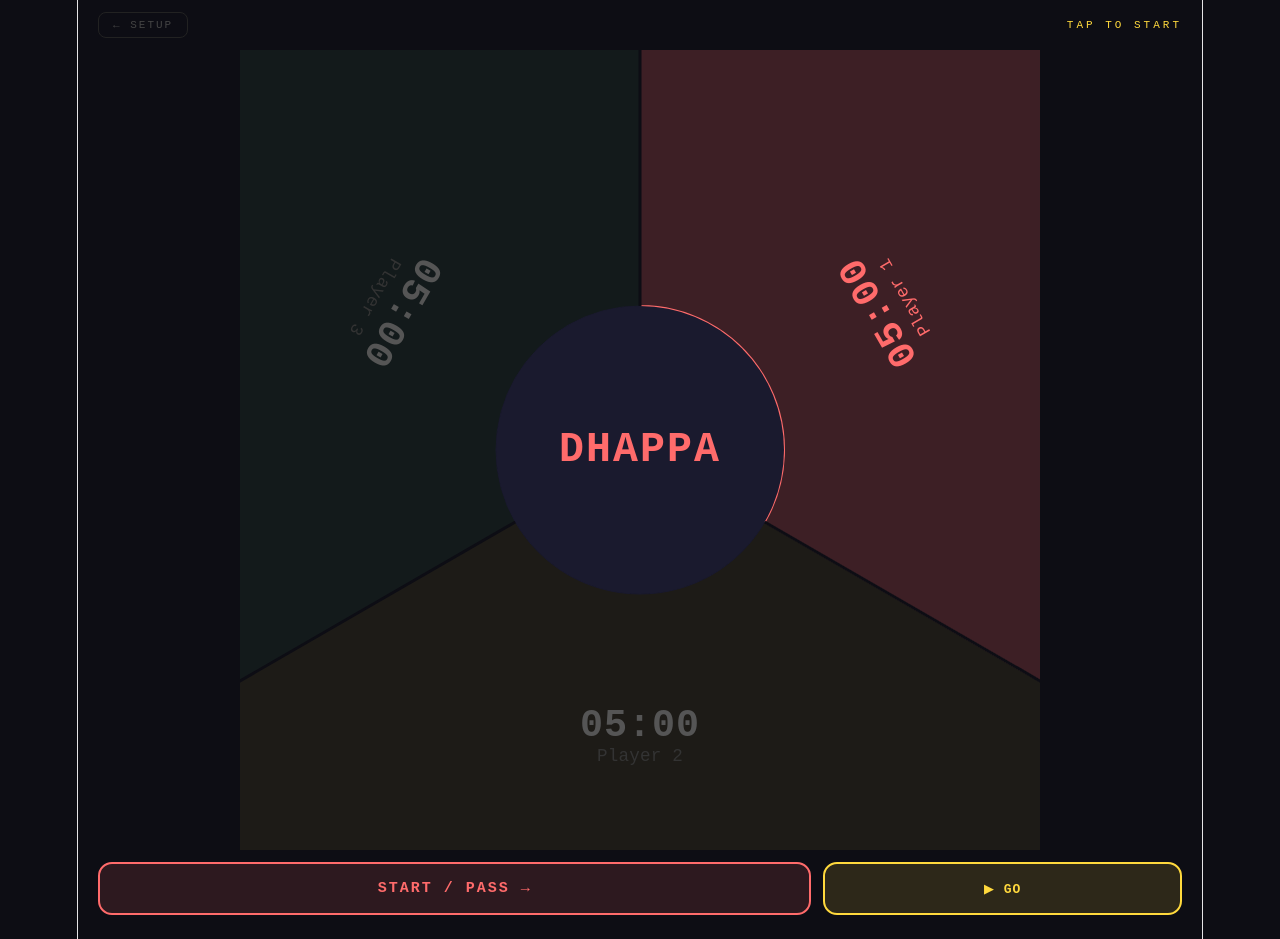
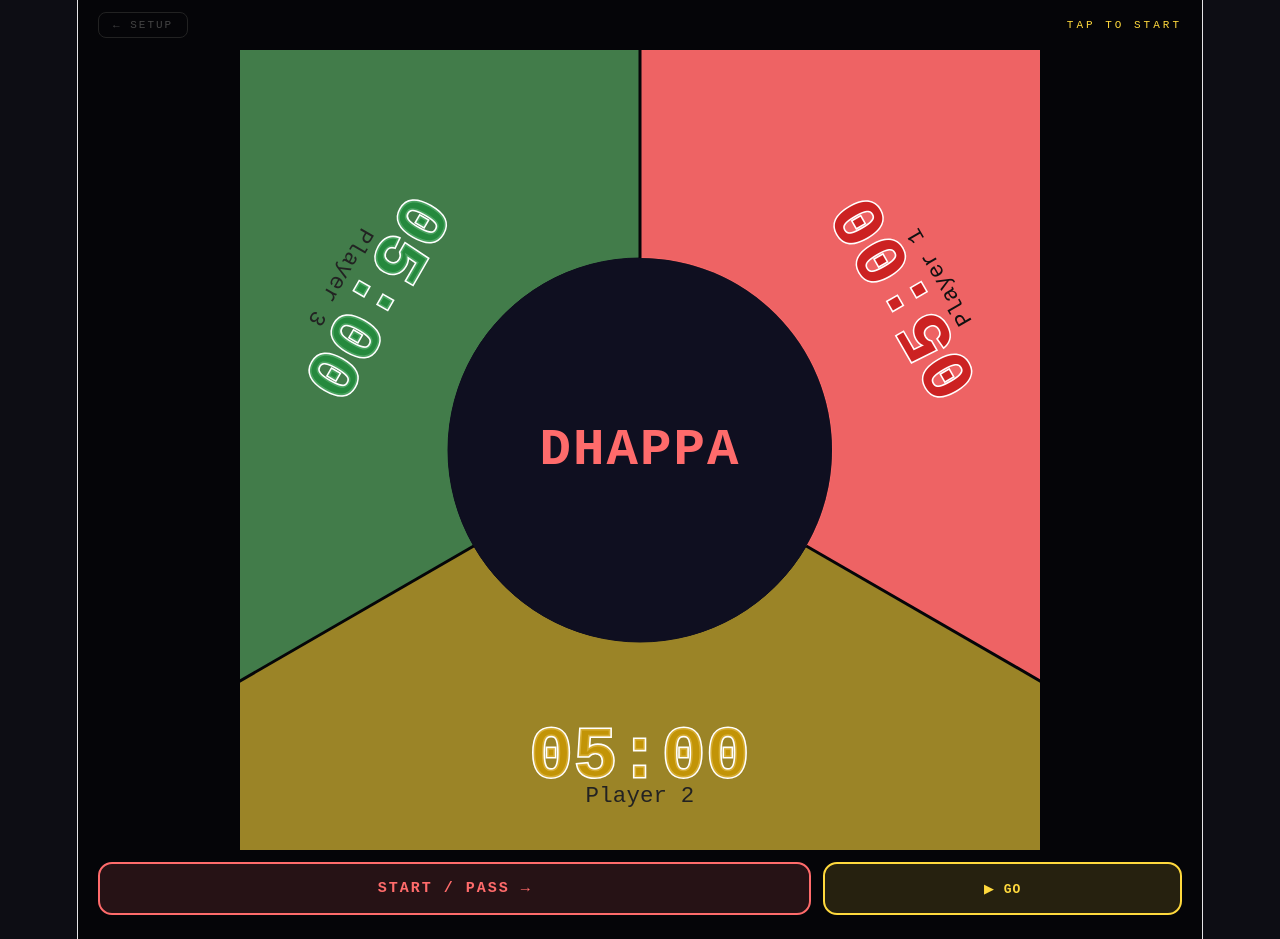
Before and after one commit to H3LLH4X/combine-clock, a React (Vite) app: page / in a window 1280 px wide. Both pictures are taken after a click on the button "START →". Built offline with nearby package versions, Linux system fonts and the light colour scheme.

Commit message:
added indicator, larger size of time and center button, lighter colours, outline for time

```diff
--- a/src/App.jsx
+++ b/src/App.jsx
@@ -1,7 +1,7 @@
 import { useState, useEffect, useRef, useCallback } from "react";
 
 const COLORS = ["#FF6B6B","#FFD93D","#6BCB77","#4D96FF","#C77DFF","#FF9F1C"];
-const DARK = ["#cc4444","#ccaa00","#3a9944","#1a66cc","#8833cc","#cc6600"];
+const DARK =   ["#cc2222","#cc9900","#1e8c3a","#1155cc","#7722cc","#cc5500"];
 const INITIAL_TIME = 5 * 60;
 
 function formatTime(s) {
@@ -22,30 +22,30 @@ function SetupScreen({ onStart }) {
   const [mins, setMins] = useState(5);
   const [names, setNames] = useState(["Player 1","Player 2","Player 3","Player 4","Player 5","Player 6"]);
   return (
-    <div style={{minHeight:"100vh",background:"#0d0d14",display:"flex",flexDirection:"column",alignItems:"center",justifyContent:"center",fontFamily:"'Courier New',monospace",padding:"2rem"}}>
+    <div style={{minHeight:"100vh",background:"#050508",display:"flex",flexDirection:"column",alignItems:"center",justifyContent:"center",fontFamily:"'Courier New',monospace",padding:"2rem"}}>
       <div style={{width:"100%",maxWidth:440}}>
         <div style={{textAlign:"center",marginBottom:32}}>
-          <div style={{fontSize:48,letterSpacing:4,color:"#fff",fontWeight:900,textShadow:"0 0 40px #FF6B6B88"}}>DHAPPA</div>
+          <div style={{fontSize:48,letterSpacing:4,color:"#fff",fontWeight:900}}>DHAPPA</div>
           <div style={{color:"#555",fontSize:12,letterSpacing:6,marginTop:4}}>MULTIPLAYER CLOCK</div>
         </div>
-        <div style={{background:"#13131f",border:"1px solid #222",borderRadius:16,padding:28}}>
+        <div style={{background:"#0a0a14",border:"1px solid #222",borderRadius:16,padding:28}}>
           <div style={{marginBottom:20}}>
             <div style={{color:"#555",fontSize:11,letterSpacing:3,marginBottom:10}}>PLAYERS</div>
             <div style={{display:"flex",gap:8}}>
               {[2,3,4,5,6].map(v=>(
-                <button key={v} onClick={()=>setN(v)} style={{flex:1,padding:"10px 0",borderRadius:10,border:n===v?`2px solid ${COLORS[v-2]}`:"1px solid #222",background:n===v?`${COLORS[v-2]}22`:"#0d0d14",color:n===v?COLORS[v-2]:"#444",fontFamily:"'Courier New',monospace",fontSize:15,fontWeight:900,cursor:"pointer",transition:"all .15s"}}>{v}</button>
+                <button key={v} onClick={()=>setN(v)} style={{flex:1,padding:"10px 0",borderRadius:10,border:n===v?`2px solid ${COLORS[v-2]}`:"1px solid #222",background:n===v?`${COLORS[v-2]}22`:"#050508",color:n===v?COLORS[v-2]:"#444",fontFamily:"'Courier New',monospace",fontSize:15,fontWeight:900,cursor:"pointer",transition:"all .15s"}}>{v}</button>
               ))}
             </div>
           </div>
           <div style={{marginBottom:20}}>
             <div style={{color:"#555",fontSize:11,letterSpacing:3,marginBottom:10}}>MINUTES PER PLAYER</div>
-            <input type="number" min={1} max={60} value={mins} onChange={e=>setMins(Number(e.target.value))} style={{width:"100%",background:"#0d0d14",border:"1px solid #222",borderRadius:8,padding:"10px 14px",color:"#fff",fontFamily:"'Courier New',monospace",fontSize:18,outline:"none",boxSizing:"border-box"}} />
+            <input type="number" min={1} max={60} value={mins} onChange={e=>setMins(Number(e.target.value))} style={{width:"100%",background:"#050508",border:"1px solid #222",borderRadius:8,padding:"10px 14px",color:"#fff",fontFamily:"'Courier New',monospace",fontSize:18,outline:"none",boxSizing:"border-box"}} />
           </div>
           <div style={{marginBottom:24}}>
             <div style={{color:"#555",fontSize:11,letterSpacing:3,marginBottom:10}}>NAMES</div>
             <div style={{display:"grid",gridTemplateColumns:"1fr 1fr",gap:8}}>
               {Array.from({length:n},(_,i)=>(
-                <input key={i} value={names[i]} onChange={e=>setNames(arr=>arr.map((v,j)=>j===i?e.target.value:v))} style={{background:"#0d0d14",border:`1px solid ${COLORS[i]}55`,borderLeft:`3px solid ${COLORS[i]}`,borderRadius:6,padding:"8px 10px",color:COLORS[i],fontFamily:"'Courier New',monospace",fontSize:13,outline:"none"}} />
+                <input key={i} value={names[i]} onChange={e=>setNames(arr=>arr.map((v,j)=>j===i?e.target.value:v))} style={{background:"#050508",border:`1px solid ${COLORS[i]}55`,borderLeft:`3px solid ${COLORS[i]}`,borderRadius:6,padding:"8px 10px",color:COLORS[i],fontFamily:"'Courier New',monospace",fontSize:13,outline:"none"}} />
               ))}
             </div>
           </div>
@@ -64,7 +64,7 @@ export default function App() {
   const [paused, setPaused] = useState(true);
   const [started, setStarted] = useState(false);
 
-  const globalStyle = `*, *::before, *::after { box-sizing: border-box; margin: 0; padding: 0; } html, body, #root { width: 100%; overflow-x: hidden; background: #0d0d14; }`;
+  const globalStyle = `*, *::before, *::after { box-sizing: border-box; margin: 0; padding: 0; } html, body, #root { width: 100%; overflow-x: hidden; background: #050508; }`;
   const [popup, setPopup] = useState(null); // null | 'dhappa' | 'kick'
   const [kickTarget, setKickTarget] = useState(null);
   const [winner, setWinner] = useState(null);
@@ -72,6 +72,9 @@ export default function App() {
   const intervalRef = useRef(null);
   const svgRef = useRef(null);
   const [svgSize, setSvgSize] = useState(500);
+  const arcRotationRef = useRef(0); // accumulated degrees, never resets — prevents short-way-round snapping
+  const [arcRotation, setArcRotation] = useState(0);
+  const [centerHovered, setCenterHovered] = useState(false);
 
   useEffect(() => {
     const update = () => {
@@ -116,6 +119,25 @@ export default function App() {
 
   const aliveIndices = players.reduce((acc, p, i) => p.alive ? [...acc, i] : acc, []);
   const curGlobalIdx = aliveIndices[activeIdx % Math.max(aliveIndices.length, 1)];
+
+  // Keep accumulated arc rotation so the indicator spins rather than jumping
+  useEffect(() => {
+    if (!started || !players.length) return;
+    const alive = players.filter(p => p.alive);
+    const n = alive.length;
+    if (n === 0) return;
+    const alivePos = alive.findIndex((_, i) => aliveIndices[i] === curGlobalIdx || alive[i] === players[curGlobalIdx]);
+    if (alivePos === -1) return;
+    const sectorDeg = 360 / n;
+    const targetDeg = (alivePos + 0.5) * sectorDeg + (-90); // rotOffset is -π/2 = -90deg
+    // Find shortest delta from current accumulated rotation
+    let current = arcRotationRef.current % 360;
+    let delta = ((targetDeg - current) % 360 + 360) % 360;
+    // Always go counterclockwise (negative direction) to match pass direction
+    if (delta > 180) delta -= 360;
+    arcRotationRef.current = arcRotationRef.current + delta;
+    setArcRotation(arcRotationRef.current);
+  }, [activeIdx, players, started]);
 
   // Check time out
   useEffect(() => {
@@ -197,13 +219,18 @@ export default function App() {
 
   const cx = svgSize / 2;
   const cy = svgSize / 2;
-  const centerR = svgSize * 0.18;
+  const centerR = svgSize * 0.24;
   const outerR = svgSize * 0.5;
-  const timeR = svgSize * 0.345;
+  const timeR = svgSize * 0.385;
 
   const n = aliveCount;
   // rotation so first player is at top, polygon rotated so flat edge faces up for even n
   const rotOffset = -Math.PI / 2;
+
+  // DHAPPA text: fill the circle — "DHAPPA" is 6 chars, diameter = 2*centerR
+  const dhappaFontSize = (centerR * 2 * 0.82) / 6;
+  // Timer text: sector width shrinks as n increases; scale accordingly
+  const timerFontSize = svgSize * (n <= 2 ? 0.11 : n <= 3 ? 0.09 : n <= 4 ? 0.075 : 0.062);
 
   // Compute sector midpoint angles (between polygon vertices, for player regions)
   // Players are arranged CCW, so sector i is between vertex i and vertex i-1 (CCW)
@@ -226,7 +253,7 @@ export default function App() {
 
   if (winner) {
     return (
-      <div style={{minHeight:"100vh",background:"#0d0d14",display:"flex",flexDirection:"column",alignItems:"center",justifyContent:"center",fontFamily:"'Courier New',monospace"}}>
+      <div style={{minHeight:"100vh",background:"#050508",display:"flex",flexDirection:"column",alignItems:"center",justifyContent:"center",fontFamily:"'Courier New',monospace"}}>
         <div style={{textAlign:"center"}}>
           <div style={{fontSize:80,marginBottom:16}}>💀</div>
           <div style={{color:"#555",fontSize:13,letterSpacing:4,marginBottom:8}}>LAST PLAYER STANDING</div>
@@ -239,7 +266,7 @@ export default function App() {
   }
 
   return (
-    <div style={{minHeight:"100vh",background:"#0d0d14",display:"flex",flexDirection:"column",alignItems:"center",justifyContent:"space-between",fontFamily:"'Courier New',monospace",userSelect:"none",overflowY:"auto"}}>
+    <div style={{minHeight:"100vh",background:"#050508",display:"flex",flexDirection:"column",alignItems:"center",justifyContent:"space-between",fontFamily:"'Courier New',monospace",userSelect:"none",overflowY:"auto"}}>
       {/* Top bar */}
       <div style={{width:"100%",display:"flex",justifyContent:"space-between",alignItems:"center",padding:"12px 20px",boxSizing:"border-box"}}>
         <button onClick={()=>setConfig(null)} style={{background:"none",border:"1px solid #222",borderRadius:8,color:"#444",padding:"6px 14px",fontFamily:"'Courier New',monospace",fontSize:11,cursor:"pointer",letterSpacing:2}}>← SETUP</button>
@@ -252,7 +279,7 @@ export default function App() {
       <div style={{position:"relative",width:svgSize,height:svgSize}}>
         <svg width={svgSize} height={svgSize} viewBox={`0 0 ${svgSize} ${svgSize}`} ref={svgRef} style={{display:"block"}}>
           {/* Background fills full SVG */}
-          <rect x={0} y={0} width={svgSize} height={svgSize} fill="#0d0d14" />
+          <rect x={0} y={0} width={svgSize} height={svgSize} fill="#050508" />
 
           {/* Player sectors */}
           {alivePlayers.map((player, i) => {
@@ -273,7 +300,7 @@ export default function App() {
             const path = `M ${xc1} ${yc1} L ${x1} ${y1} A ${edgeR} ${edgeR} 0 ${largeArc} 1 ${x2} ${y2} L ${xc2} ${yc2} A ${centerR} ${centerR} 0 ${largeArc} 0 ${xc1} ${yc1} Z`;
             const pct = times[globalIdx] / config.secs;
             const isLow = pct < 0.2;
-            const fillAlpha = isActive ? "33" : "11";
+            const fillAlpha = isActive ? "ee" : "99";
             const fillColor = isLow ? "#FF6B6B" : player.color;
             const isKickHighlight = highlightKick && globalIdx !== curGlobalIdx;
             return (
@@ -281,9 +308,9 @@ export default function App() {
                 if (popup === "kick") { handleSelectKick(globalIdx); return; }
                 if (globalIdx === curGlobalIdx && !popup) passToNext(globalIdx);
               }} style={{cursor: popup === "kick" ? "pointer" : globalIdx === curGlobalIdx ? "pointer" : "default"}}>
-                <path d={path} fill={`${fillColor}${isKickHighlight ? "33" : fillAlpha}`}
-                  stroke={isActive ? fillColor : "#1a1a2e"} strokeWidth={isActive ? 2 : 1}
-                  style={{transition:"all .3s", filter: isKickHighlight ? `drop-shadow(0 0 8px ${fillColor})` : "none"}}
+                <path d={path} fill={`${fillColor}${isKickHighlight ? "bb" : fillAlpha}`}
+                  stroke={isActive ? `${fillColor}88` : "#0f0f20"} strokeWidth={isActive ? 2 : 1}
+                  style={{transition:"all .3s"}}
                 />
                 {/* Time display rotated away from center */}
                 {(() => {
@@ -296,13 +323,13 @@ export default function App() {
                   // rotate so text base faces outward (top of text points away from center)
                   const deg = (midAngle * 180 / Math.PI) - 90;
                   const t = times[globalIdx];
-                  const dispColor = isLow ? "#FF6B6B" : isActive ? fillColor : "#555";
+                  const dispColor = isLow ? "#5a0000" : isActive ? player.dark : player.dark + "cc";
                   return (
                     <g transform={`translate(${tx},${ty}) rotate(${deg})`}>
-                      <text textAnchor="middle" dominantBaseline="middle" fontSize={svgSize * 0.048} fontWeight={900} fill={dispColor} fontFamily="'Courier New',monospace" style={{letterSpacing:1}}>
+                      <text textAnchor="middle" dominantBaseline="middle" fontSize={timerFontSize} fontWeight={900} fill={dispColor} stroke="#fff" strokeWidth={svgSize * 0.004} paintOrder="stroke" fontFamily="'Courier New',monospace" style={{letterSpacing:1}}>
                         {formatTime(t)}
                       </text>
-                      <text textAnchor="middle" dominantBaseline="middle" fontSize={svgSize * 0.022} fill={isActive ? fillColor : "#333"} fontFamily="'Courier New',monospace" dy={svgSize * 0.038}>
+                      <text textAnchor="middle" dominantBaseline="middle" fontSize={svgSize * 0.028} fill={isActive ? "#111" : "#222"} fontFamily="'Courier New',monospace" dy={svgSize * 0.048}>
                         {player.name}
                       </text>
                       {isKickHighlight && (
@@ -318,12 +345,40 @@ export default function App() {
           {/* Divider lines from center polygon to screen edge */}
           {polyVerts.map((pv, i) => {
             const edgeVert = getPolygonPoints(cx, cy, svgSize * 0.8, n, rotOffset)[i];
-            return <line key={i} x1={pv[0]} y1={pv[1]} x2={edgeVert[0]} y2={edgeVert[1]} stroke="#0d0d14" strokeWidth={3} />;
+            return <line key={i} x1={pv[0]} y1={pv[1]} x2={edgeVert[0]} y2={edgeVert[1]} stroke="#050508" strokeWidth={3} />;
           })}
-          <circle cx={cx} cy={cy} r={centerR} fill="#1a1a2e" stroke="none" onClick={handleDhappa} style={{cursor:"pointer"}} />
+          <circle cx={cx} cy={cy} r={centerR} fill={centerHovered ? "#1e1e35" : "#0f0f20"} stroke={centerHovered ? "#FF6B6B55" : "none"} strokeWidth={2} onClick={handleDhappa} onMouseEnter={() => setCenterHovered(true)} onMouseLeave={() => setCenterHovered(false)} style={{cursor:"pointer", transition:"fill .15s, stroke .15s"}} />
+
+          {/* Active player indicator — arc rotates around center to point at active player */}
+          {(() => {
+            if (!started) return null;
+            const activePlayer = players[curGlobalIdx];
+            if (!activePlayer) return null;
+            const arcR = centerR - svgSize * 0.012;
+            const halfSpanDeg = (360 / n) / 2 - 5;
+            const halfSpanRad = halfSpanDeg * Math.PI / 180;
+            const x1a = cx + arcR * Math.cos(-halfSpanRad);
+            const y1a = cy + arcR * Math.sin(-halfSpanRad);
+            const x2a = cx + arcR * Math.cos(halfSpanRad);
+            const y2a = cy + arcR * Math.sin(halfSpanRad);
+            return (
+              <path
+                d={`M ${x1a} ${y1a} A ${arcR} ${arcR} 0 0 1 ${x2a} ${y2a}`}
+                fill="none"
+                stroke={activePlayer.color}
+                strokeWidth={svgSize * 0.018}
+                strokeLinecap="round"
+                style={{
+                  transformOrigin: `${cx}px ${cy}px`,
+                  transform: `rotate(${arcRotation}deg)`,
+                  transition: "transform .35s cubic-bezier(.4,0,.2,1)",
+                }}
+              />
+            );
+          })()}
 
           {/* DHAPPA label */}
-          <text x={cx} y={cy} textAnchor="middle" dominantBaseline="middle" fontSize={svgSize * 0.052} fontWeight={900} fill="#FF6B6B" fontFamily="'Courier New',monospace" onClick={handleDhappa} style={{cursor:"pointer",letterSpacing:2}}>
+          <text x={cx} y={cy} textAnchor="middle" dominantBaseline="middle" fontSize={dhappaFontSize} fontWeight={900} fill={centerHovered ? "#ff9999" : "#FF6B6B"} fontFamily="'Courier New',monospace" onClick={handleDhappa} onMouseEnter={() => setCenterHovered(true)} onMouseLeave={() => setCenterHovered(false)} style={{cursor:"pointer",letterSpacing:2,transition:"fill .15s"}}>
             DHAPPA
           </text>
 
@@ -332,31 +387,31 @@ export default function App() {
 
         {/* Popups — rendered as absolutely positioned overlays */}
         {popup === "dhappa" && (
-          <div style={{position:"absolute",inset:0,display:"flex",alignItems:"center",justifyContent:"center",background:"#0d0d14cc",borderRadius:"50%"}}>
-            <div style={{background:"#13131f",border:"1px solid #FF6B6B44",borderRadius:20,padding:28,textAlign:"center",width:220}}>
-              <div style={{color:"#FF6B6B",fontSize:22,fontWeight:900,letterSpacing:3,marginBottom:4}}>DHAPPA!</div>
-              <div style={{color:"#444",fontSize:11,letterSpacing:2,marginBottom:20}}>CHOOSE YOUR MOVE</div>
-              <button onClick={handleIWon} style={{width:"100%",padding:"12px 0",borderRadius:10,background:"#6BCB7722",border:"1px solid #6BCB77",color:"#6BCB77",fontFamily:"'Courier New',monospace",fontSize:13,fontWeight:900,cursor:"pointer",marginBottom:10,letterSpacing:1}}>I WON 🏆</button>
-              <button onClick={handleKickSomeone} style={{width:"100%",padding:"12px 0",borderRadius:10,background:"#FF6B6B22",border:"1px solid #FF6B6B",color:"#FF6B6B",fontFamily:"'Courier New',monospace",fontSize:13,fontWeight:900,cursor:"pointer",marginBottom:14,letterSpacing:1}}>KICK SOMEONE 💀</button>
-              <button onClick={handleCancelDhappa} style={{background:"none",border:"none",color:"#333",fontFamily:"'Courier New',monospace",fontSize:11,cursor:"pointer",letterSpacing:2}}>CANCEL</button>
+          <div style={{position:"absolute",inset:0,display:"flex",alignItems:"center",justifyContent:"center",background:"#050508cc",borderRadius:"50%"}}>
+            <div style={{background:"#0a0a14",border:"1px solid #FF6B6B44",borderRadius:24,padding:36,textAlign:"center",width:280}}>
+              <div style={{color:"#FF6B6B",fontSize:28,fontWeight:900,letterSpacing:3,marginBottom:6}}>DHAPPA!</div>
+              <div style={{color:"#444",fontSize:12,letterSpacing:2,marginBottom:26}}>CHOOSE YOUR MOVE</div>
+              <button onClick={handleIWon} style={{width:"100%",padding:"16px 0",borderRadius:12,background:"#6BCB7722",border:"1px solid #6BCB77",color:"#6BCB77",fontFamily:"'Courier New',monospace",fontSize:15,fontWeight:900,cursor:"pointer",marginBottom:12,letterSpacing:1}}>I WON 🏆</button>
+              <button onClick={handleKickSomeone} style={{width:"100%",padding:"16px 0",borderRadius:12,background:"#FF6B6B22",border:"1px solid #FF6B6B",color:"#FF6B6B",fontFamily:"'Courier New',monospace",fontSize:15,fontWeight:900,cursor:"pointer",marginBottom:18,letterSpacing:1}}>KICK SOMEONE 💀</button>
+              <button onClick={handleCancelDhappa} style={{width:"100%",padding:"10px 0",borderRadius:10,background:"none",border:"1px solid #333",color:"#555",fontFamily:"'Courier New',monospace",fontSize:12,fontWeight:900,cursor:"pointer",letterSpacing:2}}>CANCEL</button>
             </div>
           </div>
         )}
 
         {popup === "kick" && (
-          <div style={{position:"absolute",bottom:0,left:"50%",transform:"translateX(-50%)",background:"#13131f",border:"1px solid #FF6B6B44",borderRadius:12,padding:"10px 16px",width:"80%",textAlign:"center",zIndex:10}}>
+          <div style={{position:"absolute",bottom:0,left:"50%",transform:"translateX(-50%)",background:"#0a0a14",border:"1px solid #FF6B6B44",borderRadius:12,padding:"10px 16px",width:"80%",textAlign:"center",zIndex:10}}>
             <div style={{color:"#FF6B6B",fontSize:11,letterSpacing:3,marginBottom:6}}>TAP A PLAYER TO KICK</div>
-            <button onClick={handleCancelDhappa} style={{background:"none",border:"none",color:"#333",fontFamily:"'Courier New',monospace",fontSize:11,cursor:"pointer",letterSpacing:2}}>CANCEL</button>
+            <button onClick={handleCancelDhappa} style={{width:"100%",padding:"8px 0",borderRadius:8,background:"none",border:"1px solid #333",color:"#555",fontFamily:"'Courier New',monospace",fontSize:11,fontWeight:900,cursor:"pointer",letterSpacing:2}}>CANCEL</button>
           </div>
         )}
 
         {popup === "confirmKick" && (
-          <div style={{position:"absolute",inset:0,display:"flex",alignItems:"center",justifyContent:"center",background:"#0d0d14cc"}}>
-            <div style={{background:"#13131f",border:"1px solid #FF6B6B44",borderRadius:20,padding:28,textAlign:"center",width:220}}>
-              <div style={{color:"#FF6B6B",fontSize:13,fontWeight:900,letterSpacing:2,marginBottom:6}}>KICK OUT</div>
-              <div style={{color:"#fff",fontSize:18,fontWeight:900,marginBottom:20}}>{kickTarget !== null ? players[kickTarget]?.name : ""}?</div>
-              <button onClick={handleConfirmKick} style={{width:"100%",padding:"12px 0",borderRadius:10,background:"#FF6B6B",border:"none",color:"#fff",fontFamily:"'Courier New',monospace",fontSize:13,fontWeight:900,cursor:"pointer",marginBottom:10}}>CONFIRM 💀</button>
-              <button onClick={handleCancelDhappa} style={{background:"none",border:"none",color:"#333",fontFamily:"'Courier New',monospace",fontSize:11,cursor:"pointer",letterSpacing:2}}>CANCEL</button>
+          <div style={{position:"absolute",inset:0,display:"flex",alignItems:"center",justifyContent:"center",background:"#050508cc"}}>
+            <div style={{background:"#0a0a14",border:"1px solid #FF6B6B44",borderRadius:24,padding:36,textAlign:"center",width:280}}>
+              <div style={{color:"#FF6B6B",fontSize:15,fontWeight:900,letterSpacing:2,marginBottom:8}}>KICK OUT</div>
+              <div style={{color:"#fff",fontSize:22,fontWeight:900,marginBottom:24}}>{kickTarget !== null ? players[kickTarget]?.name : ""}?</div>
+              <button onClick={handleConfirmKick} style={{width:"100%",padding:"16px 0",borderRadius:12,background:"#FF6B6B",border:"none",color:"#fff",fontFamily:"'Courier New',monospace",fontSize:15,fontWeight:900,cursor:"pointer",marginBottom:12}}>CONFIRM 💀</button>
+              <button onClick={handleCancelDhappa} style={{width:"100%",padding:"10px 0",borderRadius:10,background:"none",border:"1px solid #333",color:"#555",fontFamily:"'Courier New',monospace",fontSize:12,fontWeight:900,cursor:"pointer",letterSpacing:2}}>CANCEL</button>
             </div>
           </div>
         )}
@@ -373,7 +428,7 @@ export default function App() {
         </button>
         <button onClick={() => { if(started) setPaused(p=>!p); }}
           disabled={!started || !!winner}
-          style={{flex:1,padding:"16px 0",borderRadius:14,background:paused?"#FFD93D22":"#13131f",border:`2px solid ${paused?"#FFD93D":"#222"}`,color:paused?"#FFD93D":"#444",fontFamily:"'Courier New',monospace",fontSize:13,fontWeight:900,cursor:"pointer",letterSpacing:1}}>
+          style={{flex:1,padding:"16px 0",borderRadius:14,background:paused?"#FFD93D22":"#0a0a14",border:`2px solid ${paused?"#FFD93D":"#222"}`,color:paused?"#FFD93D":"#444",fontFamily:"'Courier New',monospace",fontSize:13,fontWeight:900,cursor:"pointer",letterSpacing:1}}>
           {paused?"▶ GO":"⏸ PAUSE"}
         </button>
       </div>
```
